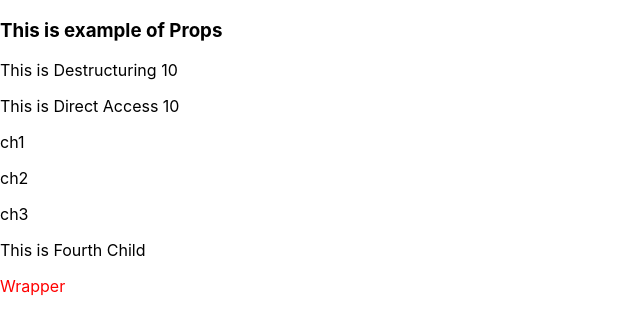
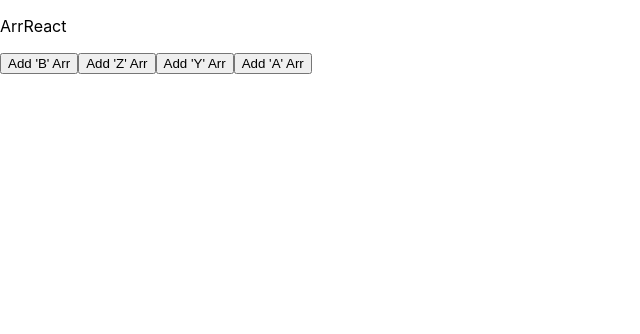
Before and after one commit to Vimalraj571/React-no-boilers, a React (Create React App) app: page / in a window 1280 px wide. Shown: the top 334 px of the page, without its empty margins (0-640 px from the left). Built offline with nearby package versions, Linux system fonts and the light colour scheme.

Commit message:
Added Code for UI rerender,setTimout,Condtional Rendering (1,2),array append spread,concat

```diff
--- a/src/App.js
+++ b/src/App.js
@@ -1,7 +1,9 @@
+import ArrReact from "./components/ArrReact";
 import ChildOne from "./components/ChildOne";
 import ExampleHeader from "./components/ExampleHeader";
 import HOC from "./components/HOC";
 import ObjectRender from "./components/ObjectRender";
+import SimpleState from "./components/SimpleState";
 import Wrapper from "./components/Wrapper";
 
 function App() {
@@ -12,16 +14,18 @@ function App() {
   };
   return (
     <div>
-      <ExampleHeader countExample={a} />
+      {/* <ExampleHeader countExample={a} /> */}
       {/* Above line Passing the props from App(parent component) to ExampleHeader(child component) */}
-      <ChildOne ch1={"ch1"} ch2={"ch2"} ch3={"ch3"} />
+      {/* <ChildOne ch1={"ch1"} ch2={"ch2"} ch3={"ch3"} /> */}
       {/* Here We are passing the the props from App(parent component) to <ChildOne>(child One) .
           <ChildOne>(child one) to <ChildTwo>
           <ChildTwo>(child two) to <ChildThree>
           We are using {...props} to directly get the data in the props from all the component
       */}
       {/* <ObjectRender obj={objectIssue} /> */}
-      <Wrapper />
+      {/* <Wrapper /> */}
+      {/* <SimpleState /> */}
+      <ArrReact />
     </div>
   );
 }
--- /dev/null
+++ b/src/components/ArrReact.js
@@ -0,0 +1,25 @@
+import { useState } from "react";
+
+const ArrReact = () => {
+  const [alpha, setAlphaArr] = useState([]);
+  console.log(alpha);
+  console.log("re render");
+  return (
+    <>
+      <p>ArrReact</p>
+      <button onClick={() => setAlphaArr(alpha.concat("B"))}>
+        Add 'B' Arr
+      </button>
+      <button onClick={() => setAlphaArr([...alpha, "Z"])}>Add 'Z' Arr</button>
+      <button onClick={() => setAlphaArr([...alpha, "Y"])}>Add 'Y' Arr</button>
+      <button onClick={() => setAlphaArr(alpha.concat("A"))}>
+        Add 'A' Arr
+      </button>
+      {alpha.map((t, index) => (
+        <div key={index}>{t}</div>
+      ))}
+    </>
+  );
+};
+
+export default ArrReact;
--- /dev/null
+++ b/src/components/SimpleState.js
@@ -0,0 +1,19 @@
+import { useState } from "react";
+
+const SimpleState = () => {
+  const [count, setCount] = useState(1);
+
+  //   This is Bad way of Doing
+  //   setTimeout(() => {
+  //     setCount(count + 1);
+  //   }, 1000);
+
+  return (
+    <>
+      <p>The Count Value : {count}</p>
+      <button onClick={() => setCount(count + 1)}>Click to Increase !!!</button>
+    </>
+  );
+};
+
+export default SimpleState;
```
Also changed, not shown: src/components/ConditionalRender.js (added, +8 -0 lines), src/components/ConditionalRender2.js (added, +17 -0 lines).
